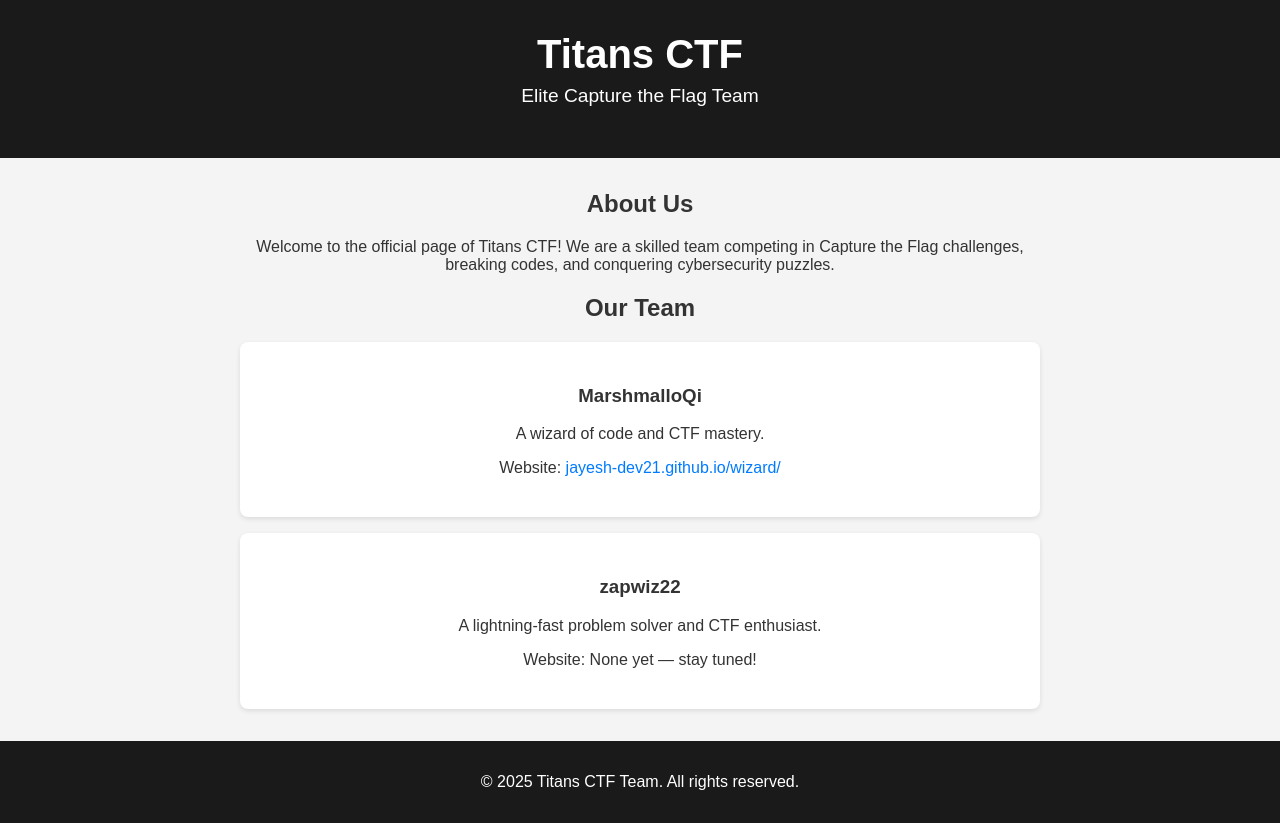
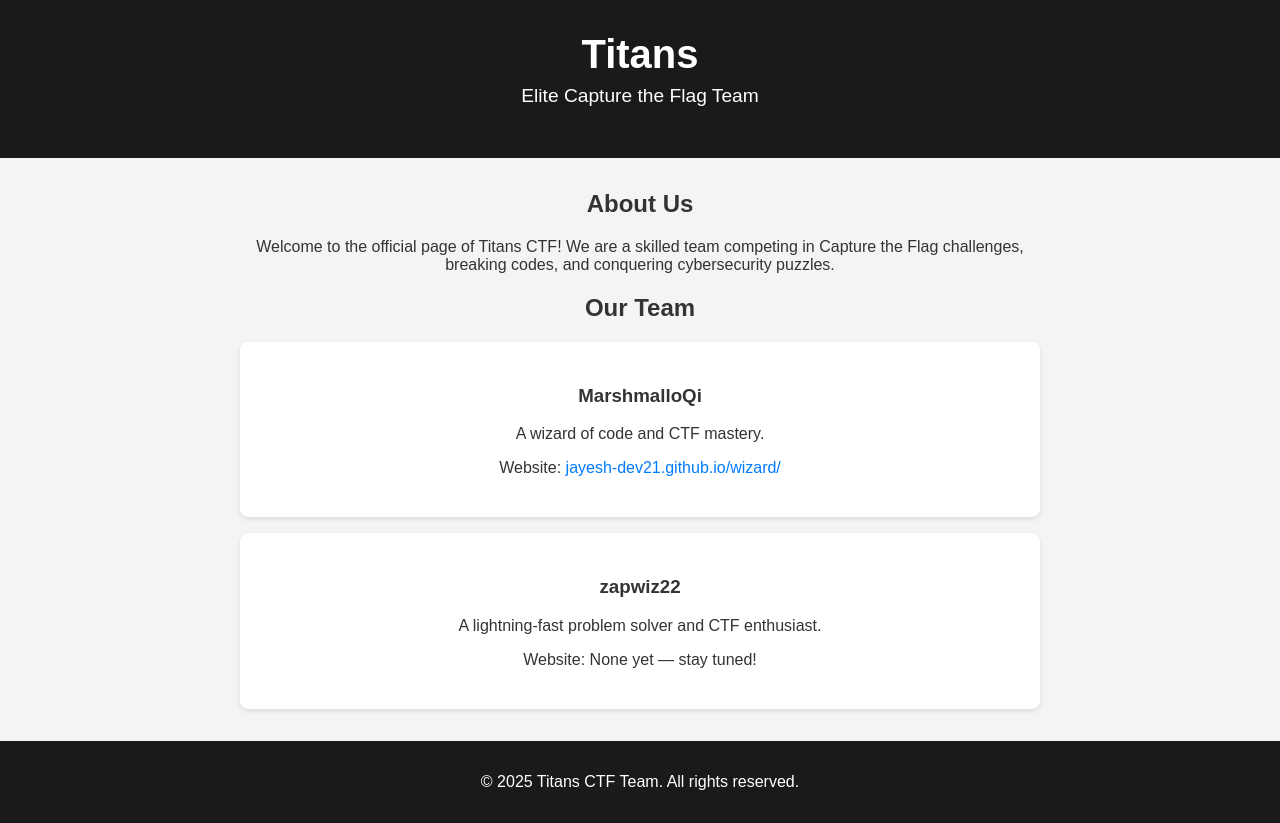
Before and after one commit to Jayesh-Dev21/T.I.T.A.N.S, a plain HTML site: page index.html in a window 1280 px wide. Drawn offline with Linux system fonts and the light colour scheme.

Commit message:
Update index.html

```diff
--- a/index.html
+++ b/index.html
@@ -56,7 +56,7 @@
 </head>
 <body>
     <header>
-        <h1>Titans CTF</h1>
+        <h1>Titans</h1>
         <p class="subtitle">Elite Capture the Flag Team</p>
     </header>
 
```
